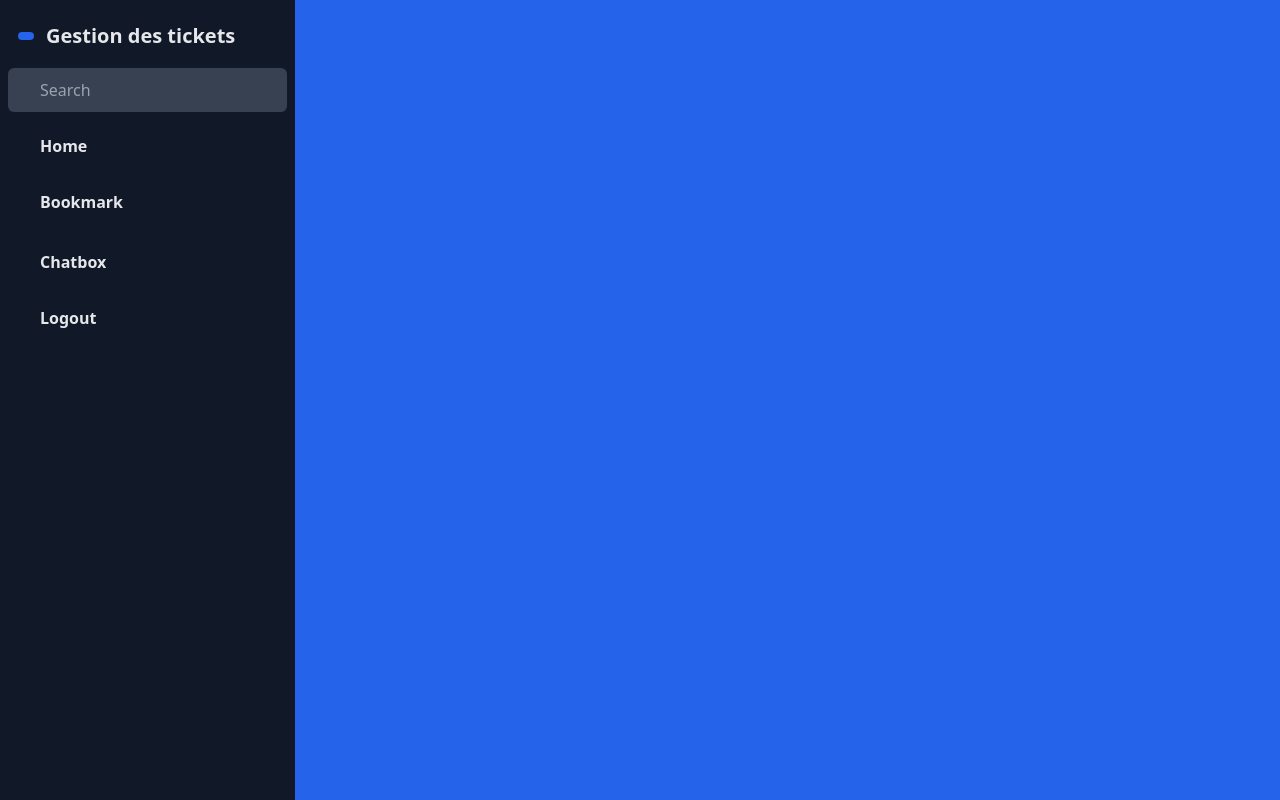
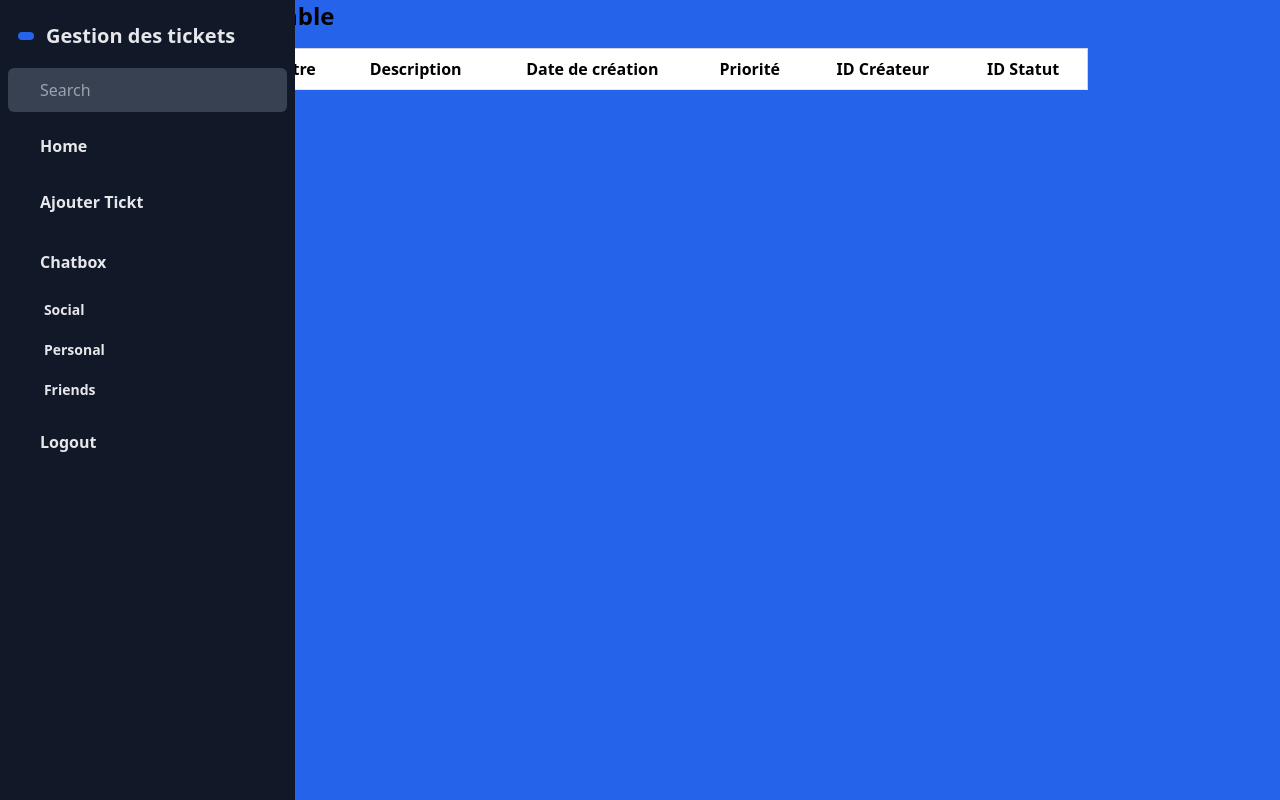
Before and after one commit to Youcode-Classe-E-2023-2024/WALID_SAIFI_tickets_manager, a PHP site: page /page_princepalle.php in a window 1280 px wide. Run offline with PHP 8.4, Linux system fonts and the light colour scheme; lists and menus that the app fills with data are empty.

Commit message:
Update page_princepalle.php

```diff
--- a/Vieux/page_princepalle.php
+++ b/Vieux/page_princepalle.php
@@ -43,11 +43,9 @@
         <i class="bi bi-house-door-fill"></i>
         <span class="text-[15px] ml-4 text-gray-200 font-bold">Home</span>
       </div>
-      <div
-        class="p-2.5 mt-3 flex items-center rounded-md px-4 duration-300 cursor-pointer hover:bg-blue-600 text-white"
-      >
+      <div class="p-2.5 mt-3 flex items-center rounded-md px-4 duration-300 cursor-pointer hover:bg-blue-600 text-white">
         <i class="bi bi-bookmark-fill"></i>
-        <span class="text-[15px] ml-4 text-gray-200 font-bold">Bookmark</span>
+        <span class="text-[15px] ml-4 text-gray-200 font-bold">Ajouter Tickt</span>
       </div>
       <div class="my-4 bg-gray-600 h-[1px]"></div>
       <div
@@ -84,7 +82,40 @@
       </div>
     </div>
 
+
+    <div class="max-w-4xl mx-auto">
+        <h1 class="text-2xl font-bold mb-4">Ticket Table</h1>
+
+        <table class="min-w-full bg-white border border-gray-300">
+            <thead>
+                <tr>
+                    <th class="py-2 px-4 border-b">ID</th>
+                    <th class="py-2 px-4 border-b">Titre</th>
+                    <th class="py-2 px-4 border-b">Description</th>
+                    <th class="py-2 px-4 border-b">Date de création</th>
+                    <th class="py-2 px-4 border-b">Priorité</th>
+                    <th class="py-2 px-4 border-b">ID Créateur</th>
+                    <th class="py-2 px-4 border-b">ID Statut</th>
+                </tr>
+            </thead>
+            <tbody>
+                <!-- Les données de votre table seront ajoutées ici dynamiquement -->
+            </tbody>
+        </table>
+    </div>
+
+
+
+
     <script type="text/javascript">
+      	$(document).ready(function() {
+
+var table = $('#example').DataTable({
+    responsive: true
+  })
+  .columns.adjust()
+  .responsive.recalc();
+});
       function dropdown() {
         document.querySelector("#submenu").classList.toggle("hidden");
         document.querySelector("#arrow").classList.toggle("rotate-0");
```
